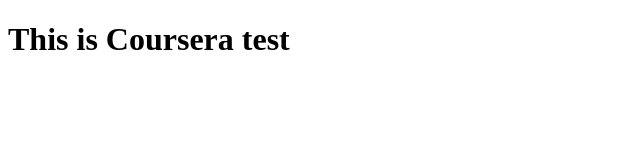
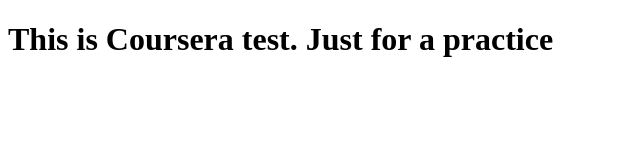
Before and after one commit to stenessono/coursera-test, a plain HTML site: page site/index.html in a window 1280 px wide. Shown: the whole page, without its empty margins (0-640 px from the left). Drawn offline with Linux system fonts and the light colour scheme.

Commit message:
Small addition to our page content

```diff
--- a/site/index.html
+++ b/site/index.html
@@ -5,6 +5,6 @@
         <meta name="description" content="This is a test with Coursera">
     </head>
     <body>
-        <h1>This is Coursera test</h1>
+        <h1>This is Coursera test. Just for a practice</h1>
     </body>
 </html>
```
